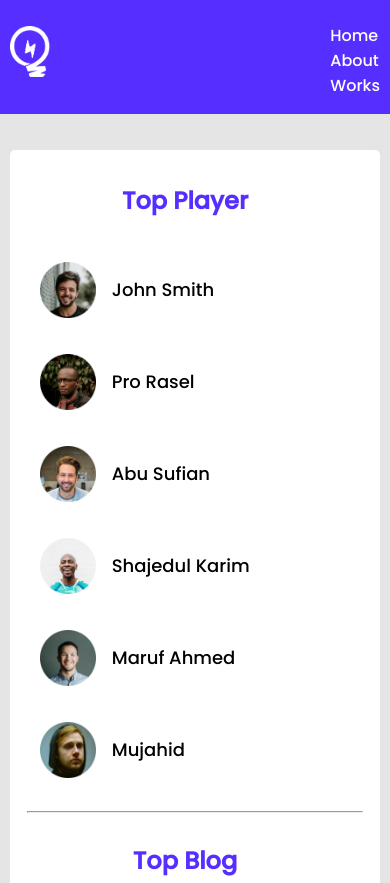
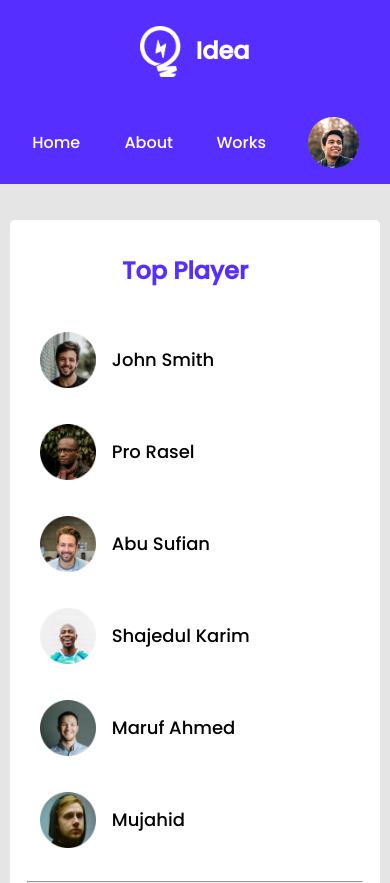
Before and after one commit to FaizulOsman/ph-ex9-leader-board, a plain HTML site: page index.html in a window 390 px wide. Shown: the top 883 px of the page. Drawn offline with Linux system fonts and the light colour scheme.

Commit message:
responsive done

```diff
--- a/style.css
+++ b/style.css
@@ -260,6 +260,7 @@ hr {
 /* ====================================
 ========= Responsive With Media =======
 ====================================== */
+/* Responsive for 0px-480px */
 @media screen and (max-width: 480px) {
     h2 {
         text-align: center;
@@ -269,17 +270,25 @@ hr {
         padding: 0 10px;
     }
 
-    .logo-area h1 {
-        display: none;
+    .header-area {
+        display: flex;
+        flex-direction: column;
+        align-items: center;
+    }
+
+    nav {
+        width: 100%;
     }
 
     nav ul {
         display: grid;
-        grid-template-columns: repeat(1, 1fr);
+        grid-template-columns: repeat(4, 1fr);
+        padding: 0;
     }
 
-    nav ul li a img {
-        display: none;
+
+    nav ul li {
+        margin: 0 auto;
     }
 
     .container {
@@ -333,7 +342,7 @@ hr {
 }
 
 
-/* Responsive for 481px*768px */
+/* Responsive for 481px-768px */
 @media screen and (min-width: 481px) and (max-width: 768px) {
     h2 {
         text-align: center;
@@ -383,7 +392,7 @@ hr {
     }
 }
 
-/* Responsive for 769px*856px */
+/* Responsive for 769px-856px */
 @media screen and (min-width: 769px) and (max-width: 850px) {
     .course img {
         width: 100%;
```
